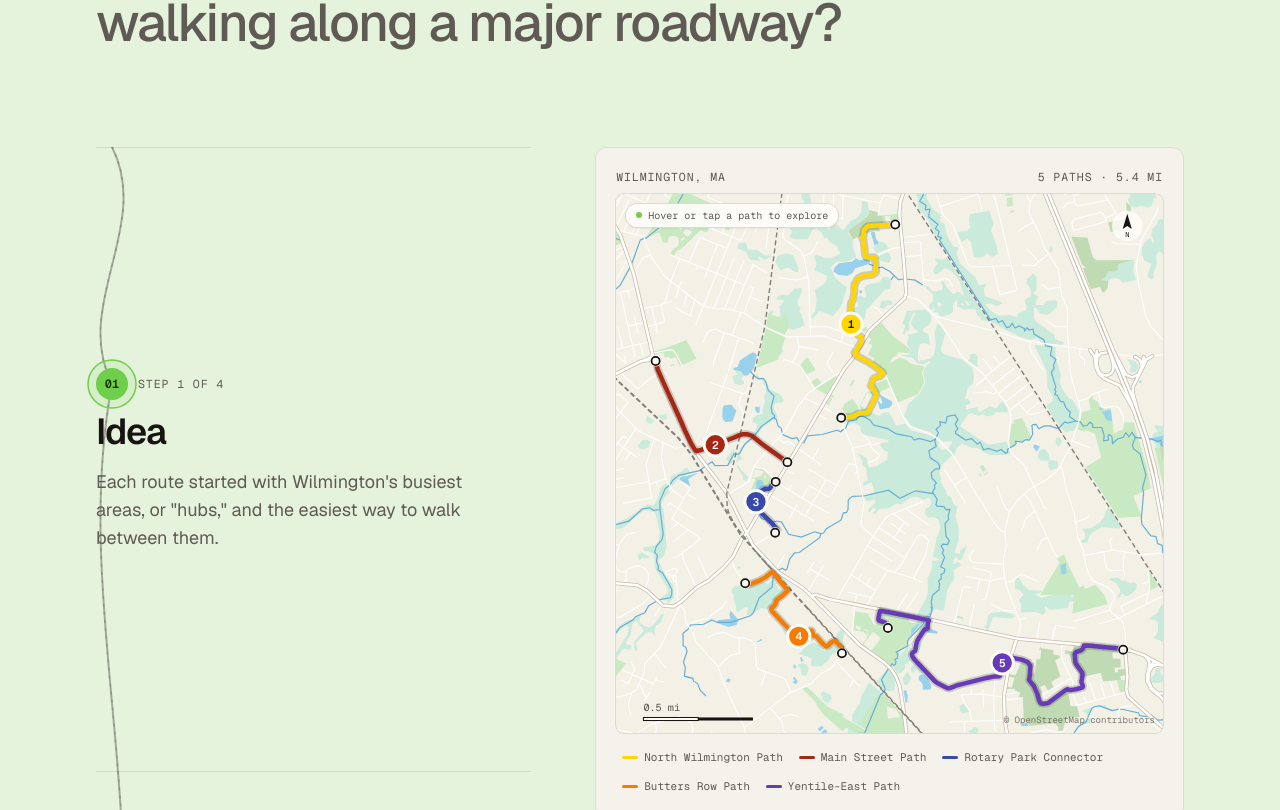
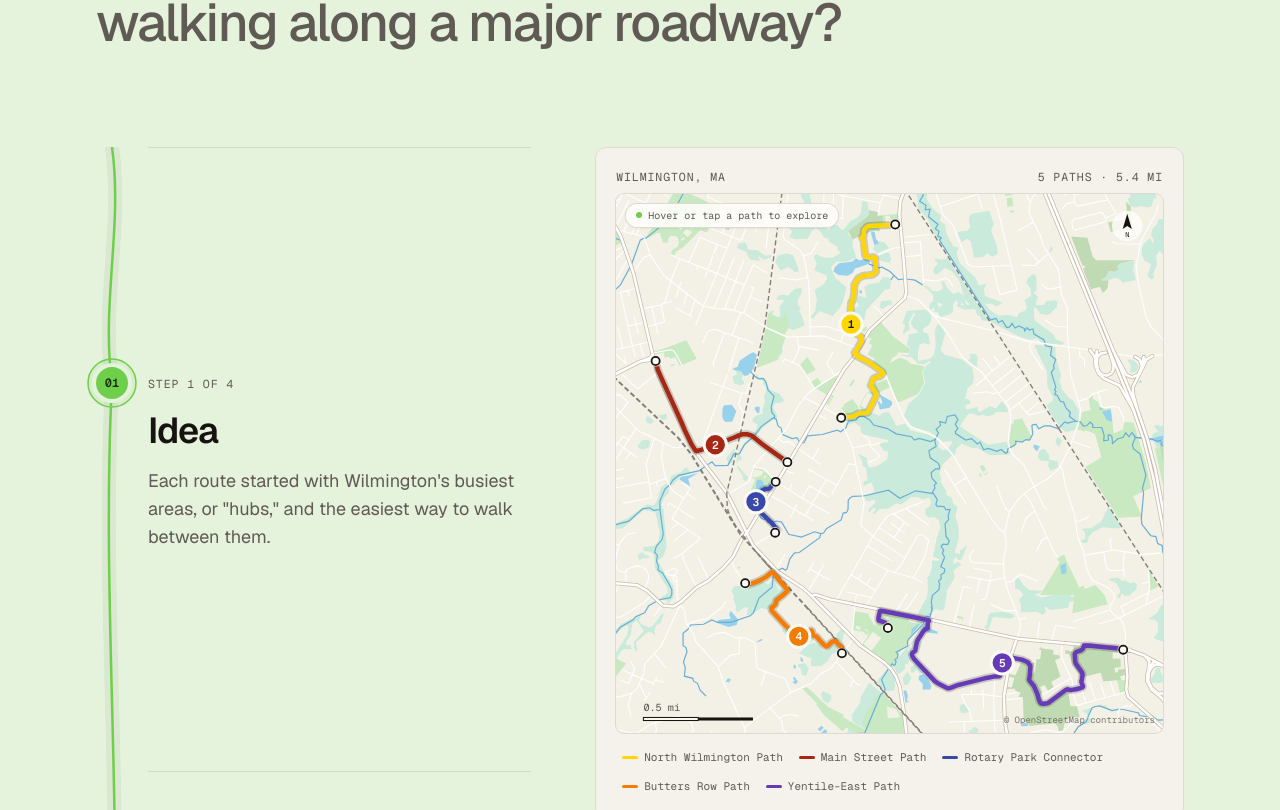
Before and after one commit to vdouglasana/walk-wilmington, a Next.js app: page / in a window 1280 px wide. Shown: the part 1070-1880 px from the top of the page. Built offline with nearby package versions, Linux system fonts and the light colour scheme.

Commit message:
Overview steps as a timeline so the trail never crosses text
- Badges sit in a narrow left lane; step text moved to the right of them
- Trail stays in that lane: soft path bed, dashed center line, walked part in badge green

Co-Authored-By: Claude Opus 5.5 <noreply@anthropic.com>

```diff
--- a/src/components/home/how-it-works.tsx
+++ b/src/components/home/how-it-works.tsx
@@ -230,22 +230,25 @@ export function HowItWorks({ map }: { map: ProjectedMap }) {
           {steps.map((s) => (
             <motion.li
               key={s.n}
-              className="flex min-h-[55svh] flex-col justify-center border-t border-foreground/10 py-10 md:min-h-[78svh]"
+              // A timeline: the badge sits in a narrow lane on the left (where the trail runs),
+              // and the text sits to its right so the trail never crosses it
+              className="relative grid min-h-[55svh] grid-cols-[2rem_minmax(0,1fr)] content-center gap-x-5 py-10 before:absolute before:top-0 before:right-0 before:left-[3.25rem] before:h-px before:bg-foreground/10 md:min-h-[78svh]"
               initial={{ opacity: 0.25 }}
               whileInView={{ opacity: 1 }}
               viewport={{ amount: 0.6 }}
               transition={{ duration: 0.4 }}
             >
-              <p className="flex items-center gap-2.5">
-                <span data-step-badge className="inline-grid size-8 place-items-center rounded-full bg-brand-green font-mono text-xs font-semibold text-[#14320a]">
-                  {s.n}
-                </span>
-                <span className="field-label">Step {Number(s.n)} of 4</span>
-              </p>
-              <h3 className="mt-3 text-3xl font-semibold tracking-[-0.03em] sm:text-4xl">
+              <span
+                data-step-badge
+                className="grid size-8 place-items-center self-center rounded-full bg-brand-green font-mono text-xs font-semibold text-[#14320a] shadow-[0_0_0_4px_var(--band)]"
+              >
+                {s.n}
+              </span>
+              <p className="field-label self-center">Step {Number(s.n)} of 4</p>
+              <h3 className="col-start-2 mt-3 text-3xl font-semibold tracking-[-0.03em] sm:text-4xl">
                 {s.title}
               </h3>
-              <p className="mt-4 max-w-md text-lg text-pretty text-muted-foreground">
+              <p className="col-start-2 mt-4 max-w-md text-lg text-pretty text-muted-foreground">
                 {s.body}
               </p>
             </motion.li>
--- a/src/components/home/step-trail.tsx
+++ b/src/components/home/step-trail.tsx
@@ -20,9 +20,10 @@ import {
  * they are, so it lines up at any screen size.
  */
 
-const WIDTH = 112
-const CX = 56 // the trail's center line (lined up with the badge centers)
-const WIGGLE = 40
+// The trail stays inside the narrow lane under the badges, so it never runs behind text
+const WIDTH = 64
+const CX = 32 // the trail's center line (lined up with the badge centers)
+const WIGGLE = 11
 
 type Layout = { height: number; points: number[]; offsetX: number }
 
@@ -101,22 +102,29 @@ export function StepTrail({ containerRef }: { containerRef: RefObject<HTMLElemen
       style={{ left: offsetX }}
       fill="none"
     >
-      {/* planned route */}
+      {/* the trail bed: a soft, wide band like a worn footpath */}
       <path
         d={d}
         stroke="var(--foreground)"
-        strokeOpacity={0.16}
+        strokeOpacity={0.05}
+        strokeWidth={14}
+        strokeLinecap="round"
+      />
+      {/* planned route: dashed center line */}
+      <path
+        d={d}
+        stroke="var(--foreground)"
+        strokeOpacity={0.2}
         strokeWidth={1.5}
         strokeDasharray="2 6"
         strokeLinecap="round"
       />
-      {/* walked part, drawn by scrolling */}
+      {/* walked part, drawn by scrolling, in the same green as the badges */}
       <motion.path
         ref={walked}
         d={d}
-        stroke="var(--foreground)"
-        strokeOpacity={0.32}
-        strokeWidth={2}
+        stroke="var(--brand-green)"
+        strokeWidth={2.5}
         strokeLinecap="round"
         style={{ pathLength: reduce ? 1 : scrollYProgress }}
       />
```
